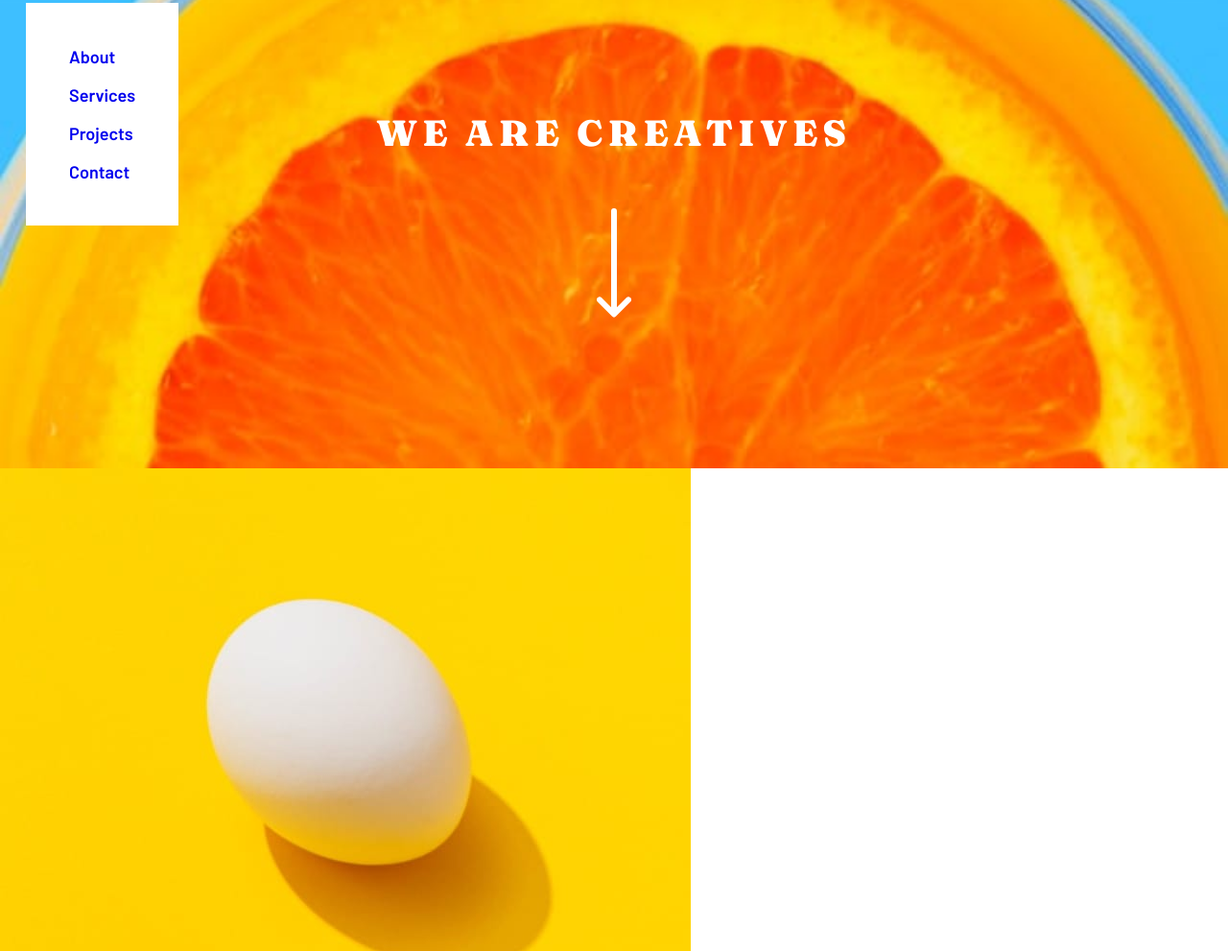
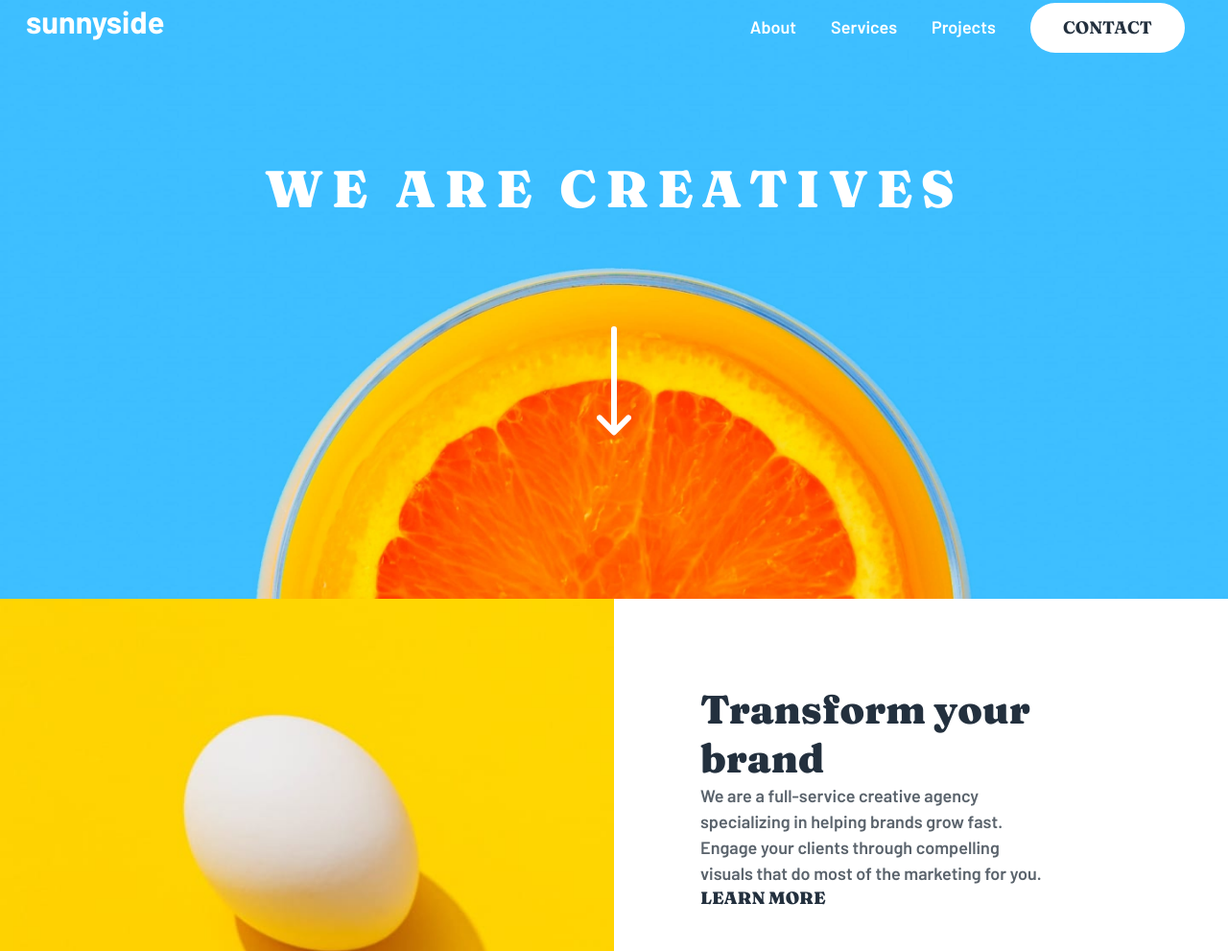
Before and after one commit to kebin20/sunnyside-agency-landing-page, a website: page index.html in a window 1280 px wide. Shown: the part 24-1015 px from the top of the page at 96% size. Drawn offline with Linux system fonts and the light colour scheme.

Commit message:
Worked on desktop styling, header finished

```diff
--- a/index.html
+++ b/index.html
@@ -59,7 +59,7 @@
     </header>
 
     <main>
-      <section class="info">
+      <section class="info-container">
         <picture class="hero-image-container">
           <source
             srcset="./images/desktop/image-transform.jpg"
@@ -158,10 +158,38 @@
       </section>
 
       <section class="marketing-img-row">
-        <img src="./images/mobile/image-gallery-milkbottles.jpg" alt="picture of milk" class="marketing-img" />
-        <img src="./images/mobile/image-gallery-orange.jpg" alt="picture of orange on a plate" class="marketing-img" />
-        <img src="./images/mobile/image-gallery-cone.jpg" alt="picture of a cone" class="marketing-img" />
+        <picture class="marketing-img">
+          <source
+            srcset="./images/desktop/image-gallery-milkbottles.jpg"
+            media="(min-width: 600px)"
+          />
+        <img src="./images/mobile/image-gallery-milkbottles.jpg" alt="picture of milk"/>
+        </picture>
+
+        <picture class="marketing-img">
+          <source
+            srcset="./images/desktop/image-gallery-orange.jpg"
+            media="(min-width: 600px)"
+          />
+        <img src="./images/mobile/image-gallery-orange.jpg" alt="picture of orange on a plate"/>
+      </picture>
+
+      <picture class="marketing-img">
+        <source
+          srcset="./images/desktop/image-gallery-cone.jpg"
+          media="(min-width: 600px)"
+        />
+        <img src="./images/mobile/image-gallery-cone.jpg" alt="picture of a cone"/>
+      </picture>
+
+      <picture class="marketing-img">
+        <source
+          srcset="./images/desktop/mage-gallery-sugar-cubes.jpg"
+          media="(min-width: 600px)"
+        />
         <img src="./images/mobile/image-gallery-sugar-cubes.jpg" alt="picture of sugar cubes" class="marketing-img" />
+      </picture>
+
       </section>
     </main>
 
--- a/style.css
+++ b/style.css
@@ -22,7 +22,7 @@ CSS Reset (Reference from Kevin Powell CSS reset
 
 @import url('https://fonts.googleapis.com/css2?family=Barlow:wght@600&family=Fraunces:opsz,wght@9..144,700;9..144,900&display=swap');
 @import url('https://fonts.googleapis.com/css2?family=Barlow:wght@700;900&display=swap');
-</style > *,
+*,
 *::before,
 *::after {
   box-sizing: border-box;
@@ -147,8 +147,17 @@ header {
   padding: 2em;
 }
 
-.nav-item {
-  padding: 0.5em;
+.nav-item > a{
+  color: white;
+}
+
+.nav-item.active > a {
+  color: hsl(212, 27%, 19%);
+  background-color: white;
+  border-radius: 2em;
+  padding: 0.8em 1.9em;
+  font-family: 'Fraunces';
+  text-transform: uppercase;
 }
 
 /* ===================
@@ -306,4 +315,69 @@ footer {
 }
 
 @media (min-width: 600px) {
+  header {
+    display: flex;
+    background-image: url('./images/desktop/image-header.jpg');
+    background-position: bottom;
+    background-repeat: no-repeat;
+    background-size: cover;
+    height: 81vh;
+  }
+
+  .logo {
+    font-size: 1.8rem;
 }
+
+.nav-links {
+  position: relative;
+  display: flex;
+  padding: 0;
+  background: 0;
+}
+
+.nav-item {
+  padding: 0.8em 1em;
+}
+
+  .nav-menu {
+    display: flex;
+    padding: 0;
+    background: none;
+}
+
+  .top-navbar__h1 {
+    font-size: 3rem;
+    letter-spacing: 0.5rem;
+    padding: 1.5em;
+  }
+
+  .arrow-down {
+    margin-top: 1.6em;
+  }
+
+  .info-container {
+    display: grid;
+    grid-template-columns: 1fr 1fr;
+    grid-template-rows: repeat(3, 0.5fr);
+}
+
+.info.flex {
+  align-items: flex-start;
+  padding: 5em;
+  padding-right: 10em;
+}
+
+.info__h2 {
+  font-size: 2.3rem;
+}
+
+.info__h2,
+.transform__p,
+.stand-out__p,
+.info__a
+ {
+  padding: 0;
+  text-align: left;
+}
+
+}
```
